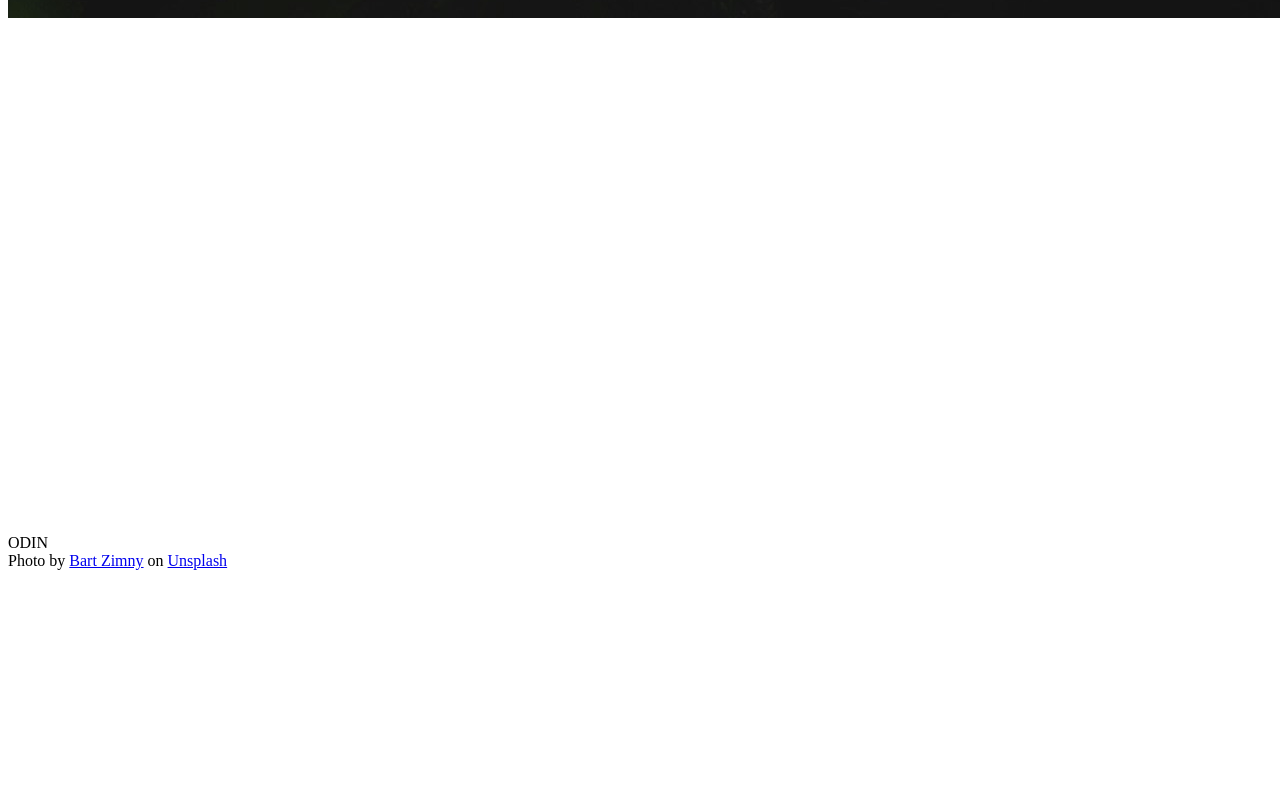
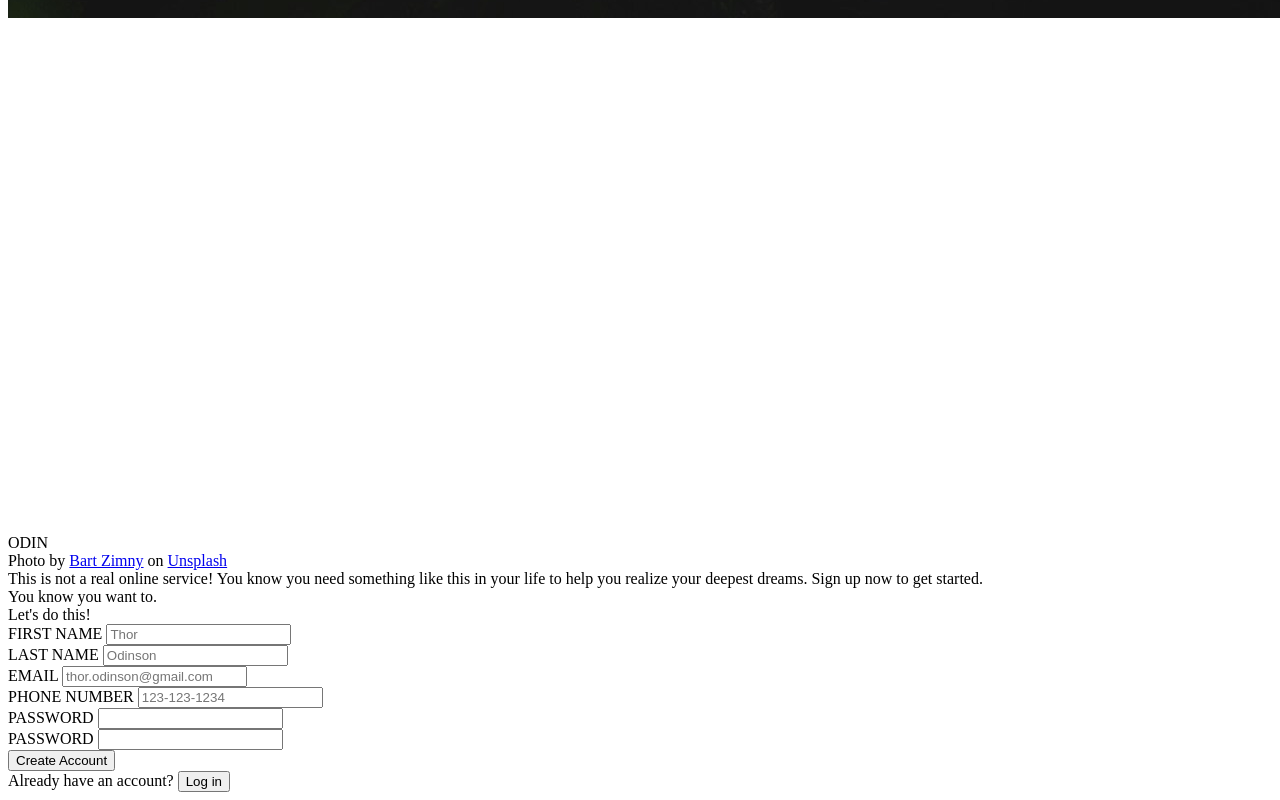
Before and after one commit to StarryKnightHoo/odin-sign-up-form-refresher, a plain HTML site: page index.html in a window 1280 px wide. Shown: the part 3254-4054 px from the top of the page. Before the commit the page ends 3832 px from the top, so only its background shows below. Drawn offline with Linux system fonts and the light colour scheme.

Commit message:
Add HTML for form fields

```diff
--- a/index.html
+++ b/index.html
@@ -15,6 +15,44 @@
         </div>
         <div>Photo by <a href="https://unsplash.com/@bartzimny">Bart Zimny</a> on <a href="https://unsplash.com/photos/shallow-photography-of-leaves-W5XTTLpk1-I">Unsplash</a></div>
     </div>
-    <div class="form-section"></div>
+
+    <div class="form-section">
+        <div>This is not a real online service! You know you need something like this in your life to help you realize your deepest dreams. Sign up <span class="emphasize">now</span> to get started.<br>You <span class="emphasize">know</span> you want to.</div>
+        <form>
+            <div class="form">
+                <div class="header">Let's do this!</div>
+                <div class="questions">
+                    <div class="first-name">
+                        <label for="first-name">FIRST NAME</label>
+                        <input type="text" id="first-name" name="first-name" placeholder="Thor">
+                    </div>
+                    <div class="last-name">
+                        <label for="last-name">LAST NAME</label>
+                        <input type="text" id="last-name" name="last-name" placeholder="Odinson">
+                    </div>
+                    <div class="email">
+                        <label for="email">EMAIL</label>
+                        <input type="email" id="email" name="email" placeholder="thor.odinson@gmail.com">
+                    </div>
+                    <div class="phone-number">
+                        <label for="phone">PHONE NUMBER</label>
+                        <input type="tel" id="phone" name="phone" placeholder="123-123-1234">
+                    </div>
+                    <div class="password">
+                        <label for="password">PASSWORD</label>
+                        <input type="password" id="password" name="password">
+                    </div>
+                    <div class="password-confirm">
+                        <label for="password-confirm">PASSWORD</label>
+                        <input type="password" id="password-confirm" name="password-confirm">
+                    </div>
+                </div>
+            </div>
+            <div class="create account">
+                <button class="submit">Create Account</button>
+                <div>Already have an account? <button class="log-in">Log in</button></div>
+            </div>
+        </form>
+    </div>
 </body>
 </html>
```
